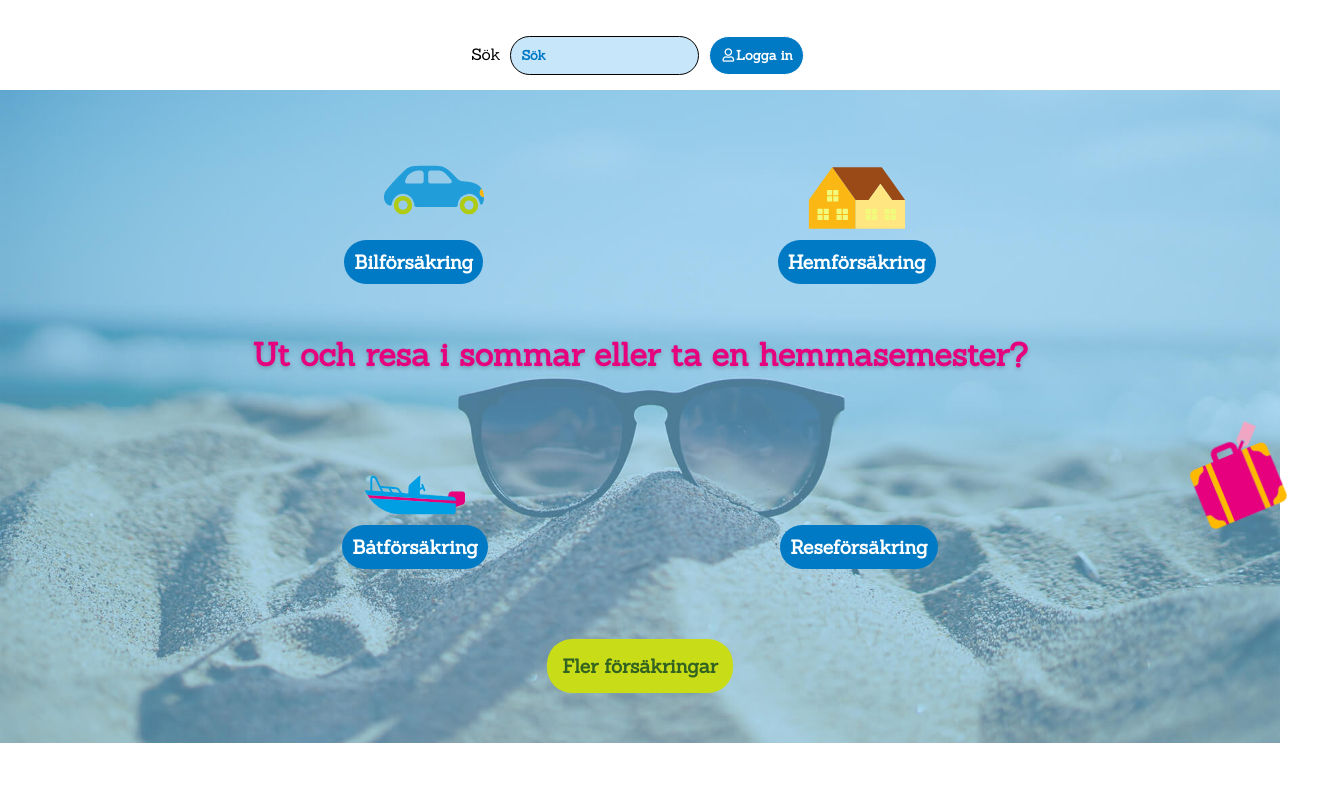
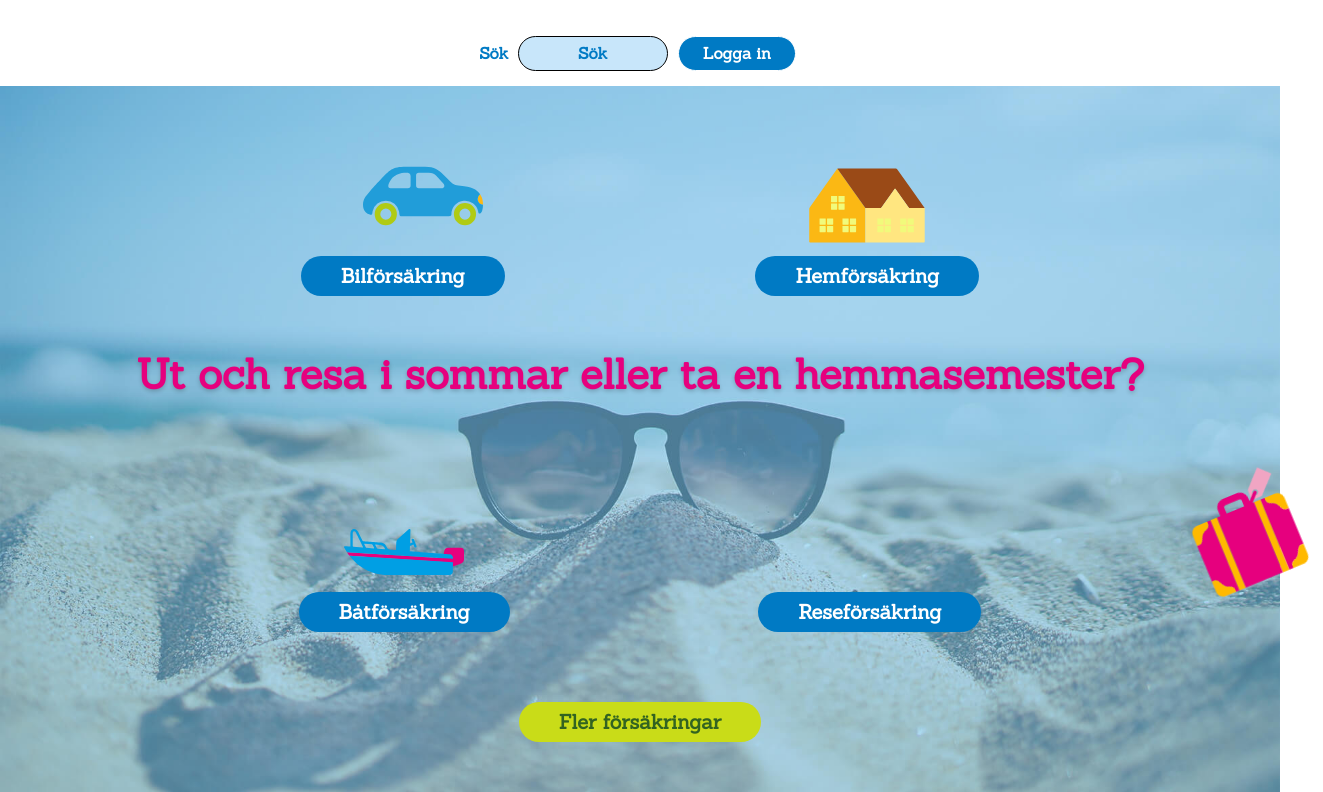
Before and after one commit to CarolinaLag/Graphic-Interface-Project, a plain HTML site: page public/index.html in a window 1280 px wide. Shown: the part 130-922 px from the top of the page, 1323 px wide, since content can reach past the window. Before the commit the page ends 873 px from the top, so only its background shows below. Drawn offline with nearby package versions, Linux system fonts and the light colour scheme.

Commit message:
added some styling distances

```diff
--- a/public/index.html
+++ b/public/index.html
@@ -42,7 +42,7 @@
         </div>
         <div class="buttonDiv">
           <button class="loginBtn" type="button">
-            <i class="far fa-user"></i>Logga in
+            Logga in
           </button>
         </div>
       </div>
@@ -54,6 +54,7 @@
             width="40px"
             heigth="40px"
             viewBox="0 0 132.5 74.5"
+            class="hamburgerIcon"
           >
             <line
               x1="6.5"
--- a/src/scss/main.scss
+++ b/src/scss/main.scss
@@ -19,31 +19,48 @@ body {
       display: flex;
       justify-content: center;
       padding: 10px;
+      font-size: 0.875rem;
+      label {
+        color: #007AC4;
+        font-size: 1rem;
+        font-weight: 600;
+        @include desktop {
+          font-size: 1rem;
+        }
+      }
       .searchInput {
-        padding: 10px;
+        padding: 0.375rem 1.5rem 0.375rem;
+        width: 150px;
+        line-height: 1.3125rem;
         background-color: #c8e6fa;
         border-radius: 25px;
         border: solid 1px;
         margin: 5px;
-        font-weight: bold;
+        font-weight: 600;
+        font-size: 0.875rem;
+        text-align: center;
         &::placeholder {
           color: #007ac4;
         }
+        @include desktop {
+          font-size: 1rem;
+        }
       }
       .loginBtn {
-        padding: 10px;
+        padding: 0.375rem 1.5rem 0.375rem;
         background-color: rgb(0, 122, 196);
         border-radius: 25px;
         border: solid 1px;
+        line-height: 1.3125rem;
         margin: 5px;
         color: white;
         cursor: pointer;
-        font-weight: bold;
+        font-weight: 600;
         &:hover {
           background-color: #00aae6;
         }
-        .far {
-          padding: 2px;
+        @include desktop {
+          font-size: 1rem;
         }
       }
     }
@@ -57,6 +74,9 @@ body {
       z-index: 1;
       -webkit-user-select: none;
       user-select: none;
+      .hamburgerIcon {
+        cursor: pointer;
+      }
     }
   }
   .hero-container {
@@ -77,15 +97,15 @@ body {
         flex-direction: column;
         align-items: center;
         .iconImage {
-          width: 100px;
-          height: 100px;
+          width: 120px;
+          height: 120px;
           object-fit: contain;
         }
         .iconText {
           color: rgb(255, 255, 255);
-          font-weight: bold;
-          font-size: 1rem;
-          padding: 10px;
+          font-weight: 600;
+          font-size: 1.125rem;
+          padding: 0.375rem 1.875rem 0.4375rem;
           background-color: rgb(0, 122, 196);
           border-radius: 25px;
           text-align: center;
@@ -94,7 +114,8 @@ body {
             background-color: #009FE4;
           }
           @include desktop {
-            font-size: 1.2rem;
+            font-size: 1.25rem;
+            padding: 0.4375rem 2.5rem 0.5rem;
           }
         }
       }
@@ -103,17 +124,15 @@ body {
       display: flex;
       align-items: center;
       justify-content: center;
-      padding: 20px;
-      @include desktop {
-        padding: 0;
-      }
+      padding-bottom: 20px;
       .mainText {
         color: #e6007e;
-        font-size: 1.5rem;
+        font-size: 1.6rem;
         text-shadow: 0px 2px 4px rgba(0, 0, 0, 0.2);
         text-align: center;
+        line-height: 1.35;
         @include desktop {
-          font-size: 2rem;
+          font-size: 2.6rem;
         }
       }
     }
@@ -123,19 +142,20 @@ body {
       align-items: center;
       padding: 20px 20px 50px 20px;
       .insuranceBtn {
-        padding: 15px;
+        padding: 0.375rem 1.875rem 0.4375rem;
         background-color: #c9dc18;
         border-radius: 25px;
         color: rgb(50, 99, 33);
         cursor: pointer;
-        font-weight: bold;
+        font-weight: 600;
         border: none;
-        font-size: 1rem;
+        font-size: 1.125rem;
         &:hover {
           background-color: #d2e182;
         }
         @include desktop {
-          font-size: 1.2rem;
+          font-size: 1.25rem;
+          padding: 0.4375rem 2.5rem 0.5rem;
         }
       }
     }
```
Also changed, not shown: dist/index.html (+1 -1 lines), dist/css/main.min.css, src/css/main.css.
